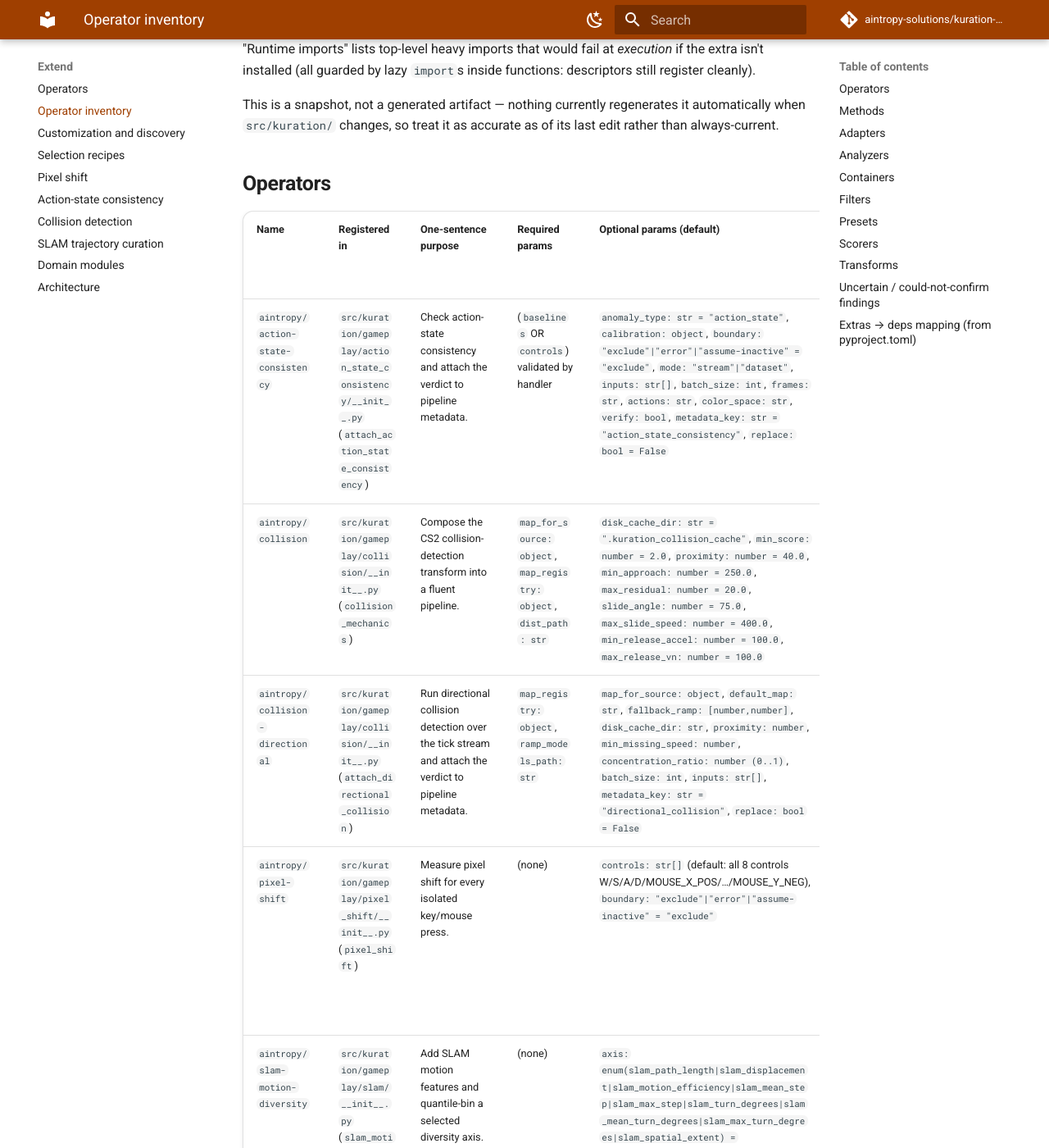
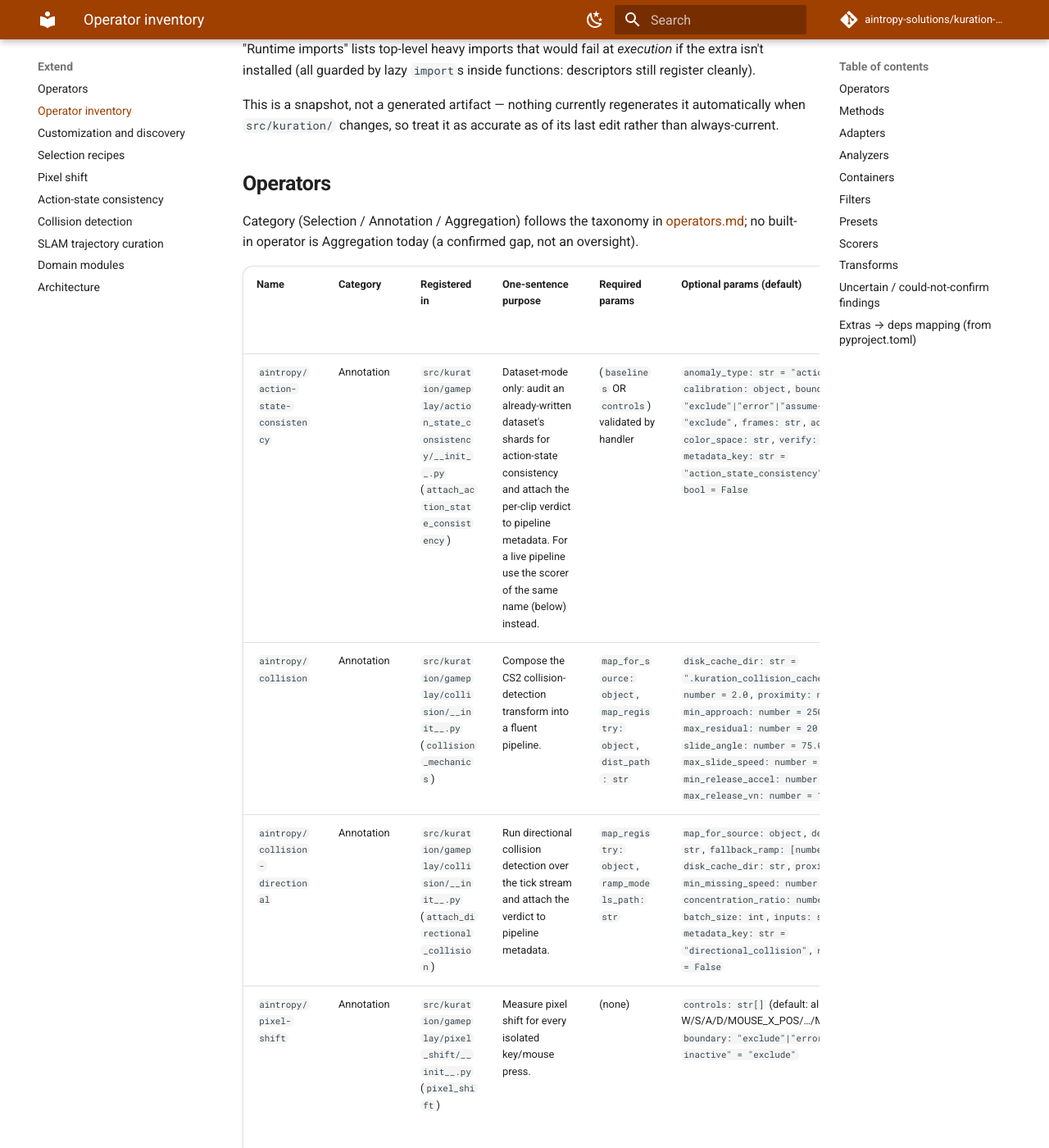
Before and after one commit to kuration-ai/kuration-sdk, an MkDocs documentation site: the page built from docs/operator-inventory.md, in a window 1280 px wide and 1400 px high, scrolled down 257 px. Shown: the whole window at 82% size. Built offline with MkDocs 1.6.1 and Material for MkDocs 9.7.7, drawn with Linux system fonts in a browser that asks for light colours; comment, search, counter and statistics services are not loaded; some of the changed text lies outside the part shown.

Commit message:
docs(sdk): categorize every built-in operator, finish operator-inventory.md
Phase 6 (final phase) of the operator-atomicity plan.

Every built-in operator in docs/operators.md and docs/operator-inventory.md
now carries a Selection/Annotation/Aggregation category label, by its primary
effect on the segment pool:
- Selection (chooses/weights which windows survive): the three
  kuration.selection recipes.
- Annotation (measures/labels windows, or attaches a dataset-level audit to
  pipeline metadata): the six gameplay operators.
- Aggregation (reduces a per-window feature to a per-group rollup): no
  built-in operator does this yet. Stated explicitly as a confirmed gap
  (surfaced while rehosting action_state_consistency as a per-window
  SegmentScorer in Phase 4) rather than force-fit into an existing operator.

Also fixes operator-inventory.md entries left stale by Phase 4's
action-state-consistency rehost: the Operators table row for
attach_action_state_consistency still listed the retired mode=/inputs=/
batch_size= tick-stream params, the Analyzers table row didn't note the
analyzer is dataset-mode only now, and the new ActionStateAnomalyScorer had
no Scorers table entry at all.

Adds CHANGELOG entries for Phases 4-6 (Segment.records / action-state-
consistency rehost, slam_pipeline rename / collision kinematics extraction,
and this categorization pass), which hadn't been recorded there yet.

README's use-cases section already reflected kuration.selection as core SDK
content since Phase 3; verified no remaining kuration-ai references.

This completes all six phases of the operator-atomicity/simplification plan.

```diff
--- a/docs/operator-inventory.md
+++ b/docs/operator-inventory.md
@@ -13,17 +13,21 @@ edit rather than always-current.
 
 ## Operators
 
-| Name | Registered in | One-sentence purpose | Required params | Optional params (default) | Descriptor `extra` / `install_hint` | Runtime imports needed |
-|---|---|---|---|---|---|---|
-| `aintropy/action-state-consistency` | `src/kuration/gameplay/action_state_consistency/__init__.py` (`attach_action_state_consistency`) | Check action-state consistency and attach the verdict to pipeline metadata. | (`baselines` OR `controls`) validated by handler | `anomaly_type: str = "action_state"`, `calibration: object`, `boundary: "exclude"|"error"|"assume-inactive" = "exclude"`, `mode: "stream"|"dataset"`, `inputs: str[]`, `batch_size: int`, `frames: str`, `actions: str`, `color_space: str`, `verify: bool`, `metadata_key: str = "action_state_consistency"`, `replace: bool = False` | `extra="action-state"`, `install_hint='pip install "kuration-sdk[action-state]"'` | opencv-python (`cv2`, lazy in `diamond_action_decode._prep_gray`) |
-| `aintropy/collision` | `src/kuration/gameplay/collision/__init__.py` (`collision_mechanics`) | Compose the CS2 collision-detection transform into a fluent pipeline. | `map_for_source: object`, `map_registry: object`, `dist_path: str` | `disk_cache_dir: str = ".kuration_collision_cache"`, `min_score: number = 2.0`, `proximity: number = 40.0`, `min_approach: number = 250.0`, `max_residual: number = 20.0`, `slide_angle: number = 75.0`, `max_slide_speed: number = 400.0`, `min_release_accel: number = 100.0`, `max_release_vn: number = 100.0` | `extra="collision"`, `install_hint='pip install "kuration-sdk[collision]"'` | trimesh + rtree (lazy in `mesh_cache.load_mesh_cached`) |
-| `aintropy/collision-directional` | `src/kuration/gameplay/collision/__init__.py` (`attach_directional_collision`) | Run directional collision detection over the tick stream and attach the verdict to pipeline metadata. | `map_registry: object`, `ramp_models_path: str` | `map_for_source: object`, `default_map: str`, `fallback_ramp: [number,number]`, `disk_cache_dir: str`, `proximity: number`, `min_missing_speed: number`, `concentration_ratio: number (0..1)`, `batch_size: int`, `inputs: str[]`, `metadata_key: str = "directional_collision"`, `replace: bool = False` | `extra="collision"`, `install_hint='pip install "kuration-sdk[collision]"'` | trimesh + rtree (lazy) |
-| `aintropy/pixel-shift` | `src/kuration/gameplay/pixel_shift/__init__.py` (`pixel_shift`) | Measure pixel shift for every isolated key/mouse press. | (none) | `controls: str[]` (default: all 8 controls W/S/A/D/MOUSE_X_POS/…/MOUSE_Y_NEG), `boundary: "exclude"|"error"|"assume-inactive" = "exclude"` | `extra="pixel-shift"`, `install_hint='pip install "kuration-sdk[pixel-shift]"'` | opencv-python (`cv2`, lazy) |
-| `aintropy/slam-motion-diversity` | `src/kuration/gameplay/slam/__init__.py` (`slam_motion_diversity`) | Add SLAM motion features and quantile-bin a selected diversity axis. | (none) | `axis: enum(slam_path_length|slam_displacement|slam_motion_efficiency|slam_mean_step|slam_max_step|slam_turn_degrees|slam_mean_turn_degrees|slam_max_turn_degrees|slam_spatial_extent) = "slam_path_length"`, `bins: int ≥ 2 = 8` | `extra="slam"`, `install_hint='pip install "kuration-sdk[slam]"'` | numpy only for this operator; SLAM extra pulls torch/torchvision/faiss-cpu/av/opencv/etc. needed by sibling reconstruction |
-| `aintropy/slam-quality` | `src/kuration/gameplay/slam/__init__.py` (`slam_quality`) | Add SLAM reconstruction-quality signals and optionally filter windows. | (none) | `min_tracking_confidence: number [0..1] = 0.5`, `translation_ratio: number > 0 = 10.0`, `translation_mad_multiplier: number > 0 = 8.0`, `max_translation_step: number > 0 = None`, `max_turn_degrees: number (0..180] = 90.0`, `min_score: number [0..1] = None` | `extra="slam"`, `install_hint='pip install "kuration-sdk[slam]"'` | numpy only for this operator |
-| `kuration/balanced-selector` | `src/kuration/selection/operators.py` (`balanced_selector`) | Sample equally across quantile bins of a measured feature. | `feature: str`, `of: str` | `kind: str = "std"`, `bins: int ≥ 2 = 8`, `count: int ≥ 1 = 100` | none | numpy only |
-| `kuration/rare-event-coverage` | `src/kuration/selection/operators.py` (`rare_event_coverage`) | Weighted-sample toward windows containing a rare event. | `of: str` | `feature: str = "event_rate"`, `count: int ≥ 1 = 100`, `weight: number > 0 = 1.0` | none | numpy only |
-| `kuration/diverse-subset` | `src/kuration/selection/operators.py` (`diverse_subset`) | Cluster-balanced selection over pre-measured features. | `features: str[] (non-empty)` | `count: int ≥ 1 = 100`, `n_clusters: int ≥ 2 = 32`, `dedup_threshold: number [-1..1] = None` | `extra="methods"`, `install_hint='pip install "kuration-sdk[methods]"'` | scikit-learn via `.sample("cluster-balanced", ...)` |
+Category (Selection / Annotation / Aggregation) follows the taxonomy in
+[operators.md](operators.md#5-built-in-operator-catalog); no built-in operator is Aggregation
+today (a confirmed gap, not an oversight).
+
+| Name | Category | Registered in | One-sentence purpose | Required params | Optional params (default) | Descriptor `extra` / `install_hint` | Runtime imports needed |
+|---|---|---|---|---|---|---|---|
+| `aintropy/action-state-consistency` | Annotation | `src/kuration/gameplay/action_state_consistency/__init__.py` (`attach_action_state_consistency`) | Dataset-mode only: audit an already-written dataset's shards for action-state consistency and attach the per-clip verdict to pipeline metadata. For a live pipeline use the scorer of the same name (below) instead. | (`baselines` OR `controls`) validated by handler | `anomaly_type: str = "action_state"`, `calibration: object`, `boundary: "exclude"|"error"|"assume-inactive" = "exclude"`, `frames: str`, `actions: str`, `color_space: str`, `verify: bool`, `metadata_key: str = "action_state_consistency"`, `replace: bool = False` | `extra="action-state"`, `install_hint='pip install "kuration-sdk[action-state]"'` | opencv-python (`cv2`, lazy in `diamond_action_decode._prep_gray`) |
+| `aintropy/collision` | Annotation | `src/kuration/gameplay/collision/__init__.py` (`collision_mechanics`) | Compose the CS2 collision-detection transform into a fluent pipeline. | `map_for_source: object`, `map_registry: object`, `dist_path: str` | `disk_cache_dir: str = ".kuration_collision_cache"`, `min_score: number = 2.0`, `proximity: number = 40.0`, `min_approach: number = 250.0`, `max_residual: number = 20.0`, `slide_angle: number = 75.0`, `max_slide_speed: number = 400.0`, `min_release_accel: number = 100.0`, `max_release_vn: number = 100.0` | `extra="collision"`, `install_hint='pip install "kuration-sdk[collision]"'` | trimesh + rtree (lazy in `mesh_cache.load_mesh_cached`) |
+| `aintropy/collision-directional` | Annotation | `src/kuration/gameplay/collision/__init__.py` (`attach_directional_collision`) | Run directional collision detection over the tick stream and attach the verdict to pipeline metadata. | `map_registry: object`, `ramp_models_path: str` | `map_for_source: object`, `default_map: str`, `fallback_ramp: [number,number]`, `disk_cache_dir: str`, `proximity: number`, `min_missing_speed: number`, `concentration_ratio: number (0..1)`, `batch_size: int`, `inputs: str[]`, `metadata_key: str = "directional_collision"`, `replace: bool = False` | `extra="collision"`, `install_hint='pip install "kuration-sdk[collision]"'` | trimesh + rtree (lazy) |
+| `aintropy/pixel-shift` | Annotation | `src/kuration/gameplay/pixel_shift/__init__.py` (`pixel_shift`) | Measure pixel shift for every isolated key/mouse press. | (none) | `controls: str[]` (default: all 8 controls W/S/A/D/MOUSE_X_POS/…/MOUSE_Y_NEG), `boundary: "exclude"|"error"|"assume-inactive" = "exclude"` | `extra="pixel-shift"`, `install_hint='pip install "kuration-sdk[pixel-shift]"'` | opencv-python (`cv2`, lazy) |
+| `aintropy/slam-motion-diversity` | Annotation | `src/kuration/gameplay/slam/__init__.py` (`slam_motion_diversity`) | Add SLAM motion features and quantile-bin a selected diversity axis. | (none) | `axis: enum(slam_path_length|slam_displacement|slam_motion_efficiency|slam_mean_step|slam_max_step|slam_turn_degrees|slam_mean_turn_degrees|slam_max_turn_degrees|slam_spatial_extent) = "slam_path_length"`, `bins: int ≥ 2 = 8` | `extra="slam"`, `install_hint='pip install "kuration-sdk[slam]"'` | numpy only for this operator; SLAM extra pulls torch/torchvision/faiss-cpu/av/opencv/etc. needed by sibling reconstruction |
+| `aintropy/slam-quality` | Annotation | `src/kuration/gameplay/slam/__init__.py` (`slam_quality`) | Add SLAM reconstruction-quality signals and optionally filter windows. | (none) | `min_tracking_confidence: number [0..1] = 0.5`, `translation_ratio: number > 0 = 10.0`, `translation_mad_multiplier: number > 0 = 8.0`, `max_translation_step: number > 0 = None`, `max_turn_degrees: number (0..180] = 90.0`, `min_score: number [0..1] = None` | `extra="slam"`, `install_hint='pip install "kuration-sdk[slam]"'` | numpy only for this operator |
+| `kuration/balanced-selector` | Selection | `src/kuration/selection/operators.py` (`balanced_selector`) | Sample equally across quantile bins of a measured feature. | `feature: str`, `of: str` | `kind: str = "std"`, `bins: int ≥ 2 = 8`, `count: int ≥ 1 = 100` | none | numpy only |
+| `kuration/rare-event-coverage` | Selection | `src/kuration/selection/operators.py` (`rare_event_coverage`) | Weighted-sample toward windows containing a rare event. | `of: str` | `feature: str = "event_rate"`, `count: int ≥ 1 = 100`, `weight: number > 0 = 1.0` | none | numpy only |
+| `kuration/diverse-subset` | Selection | `src/kuration/selection/operators.py` (`diverse_subset`) | Cluster-balanced selection over pre-measured features. | `features: str[] (non-empty)` | `count: int ≥ 1 = 100`, `n_clusters: int ≥ 2 = 32`, `dedup_threshold: number [-1..1] = None` | `extra="methods"`, `install_hint='pip install "kuration-sdk[methods]"'` | scikit-learn via `.sample("cluster-balanced", ...)` |
 
 ## Methods
 
@@ -63,7 +67,7 @@ Base methods and feature-space methods are registered without a JSON-Schema desc
 
 | Name | Registered in | Purpose | Required params | Optional params | `extra` | Runtime imports |
 |---|---|---|---|---|---|---|
-| `aintropy/action-state-consistency` | `src/kuration/gameplay/action_state_consistency/__init__.py` (`action_state_consistency`) | Classify clips from cross-segment pixel-shift evidence against user-supplied action baselines. | `anomaly_type: "action_state"` | `baselines: object|null`, `calibration: {min_clips, min_samples, sign_consensus, tolerance}` | `extra="action-state"` | opencv-python (lazy) |
+| `aintropy/action-state-consistency` | `src/kuration/gameplay/action_state_consistency/__init__.py` (`action_state_consistency`) | Dataset-mode only (`check_dataset`): classify clips from cross-segment pixel-shift evidence against user-supplied action baselines. The tick-stream-driven mode is retired; see the scorer of the same name for live-pipeline use. | `anomaly_type: "action_state"` | `baselines: object|null`, `calibration: {min_clips, min_samples, sign_consensus, tolerance}` | `extra="action-state"` | opencv-python (lazy) |
 | `aintropy/collision-directional` | `src/kuration/gameplay/collision/__init__.py` (`directional_collision_analyzer`) | Flag per-tick candidate wall collisions using a fitted acceleration-ramp model + map geometry. | `map_registry: object`, `ramp_models_path: str` | `map_for_source`, `default_map`, `fallback_ramp: [tau,cap]=(3.0,215.0)`, `disk_cache_dir=".kuration_collision_cache"`, `proximity=40.0`, `min_missing_speed=40.0`, `concentration_ratio=0.6` | `extra="collision"` | trimesh + rtree (lazy) |
 | `kuration/split-leakage` | `src/kuration/core/analyzers.py` (`_split_leakage_analyzer`) | Audit source and (optionally) group assignments across dataset splits for train/test leakage. | (none) | `check_groups: bool = True` | none | stdlib only |
 
@@ -98,6 +102,7 @@ Registered via a loop in `src/kuration/core/output/containers.py` with `capabili
 | Name | Registered in | Purpose | Required params | Optional params | `extra` | Runtime imports |
 |---|---|---|---|---|---|---|
 | `action_residual` | `src/kuration/core/scorers.py` (`ActionResidualScorer`) | Action-conditioned k-nearest-neighbor predictive residual (whole-pool, buffer-using demonstrator scorer). | `obs: str`, `action: str` | `k: int ≥ 1 = 8` | none on descriptor (runtime → `[methods]`) | scikit-learn (`KNeighborsRegressor`, lazy) |
+| `aintropy/action-state-consistency` | `src/kuration/gameplay/action_state_consistency/action_state.py` (`ActionStateAnomalyScorer`) | Per-window count of `Segment.records["aintropy/pixel-shift"]` instances inconsistent with the configured (or self-calibrated) baseline; the live-pipeline replacement for the retired tick-stream analyzer path. | (`baselines` OR `controls`) validated by handler | `calibration: {min_clips, min_samples, sign_consensus, tolerance}` | `extra="action-state"` | opencv-python (lazy, via pixel-shift's own records) |
 
 ## Transforms
 
@@ -140,7 +145,7 @@ Registered via a loop in `src/kuration/core/output/containers.py` with `capabili
 | `p2p` | `protobuf>=5.29.6` | Open P2P example only |
 | `cli` | `jsonschema>=4.21` | `kur-validate --json-schema` |
 | `pixel-shift` | `opencv-python>=4.9` | operator + transform `aintropy/pixel-shift` |
-| `action-state` | `opencv-python>=4.9` | operator + analyzer `aintropy/action-state-consistency` |
+| `action-state` | `opencv-python>=4.9` | operator + analyzer (dataset mode) + scorer (live pipeline) `aintropy/action-state-consistency` |
 | `collision` | `trimesh>=4`, `rtree>=1.0` | operator/transform `aintropy/collision`; operator/analyzer `aintropy/collision-directional`; adapters `aintropy/collision-asg`, `aintropy/collision-teapearce` |
 | `slam` | `av>=12`, `torch>=2.13`, `torchvision>=0.28`, `huggingface_hub>=0.20`, `omegaconf>=2.3`, `addict>=2.4`, `einops>=0.7`, `opencv-python>=4.9`, `imageio>=2.31`, `tqdm>=4.66.3`, `pillow>=12.3`, `safetensors>=0.4`, `faiss-cpu>=1.8` | transforms `aintropy/slam-motion`, `aintropy/slam-quality`; operators `aintropy/slam-motion-diversity`, `aintropy/slam-quality`; adapter `aintropy/slam-trajectory` |
 | `slam-viz` | `trimesh>=4` | SLAM notebook viewer |
```
Also changed, not shown: CHANGELOG.md (+21 -0 lines), docs/operators.md (+32 -13 lines).
